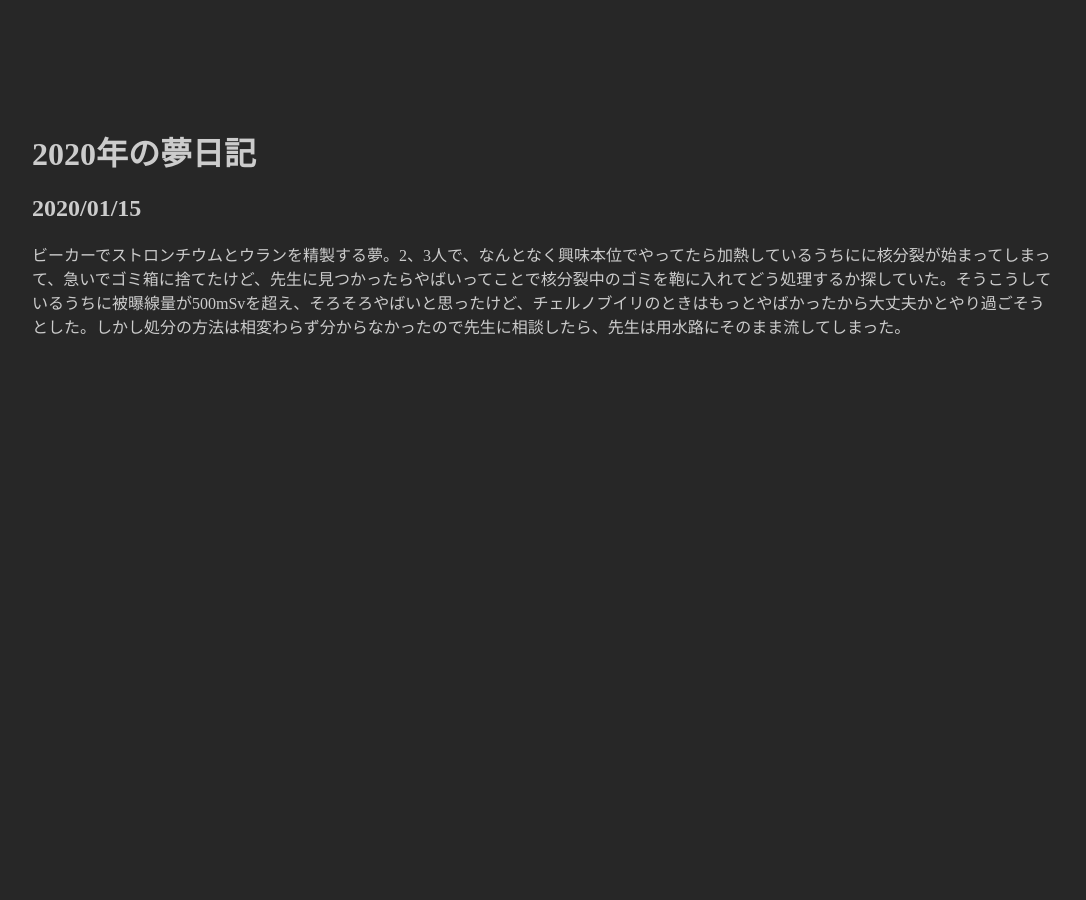
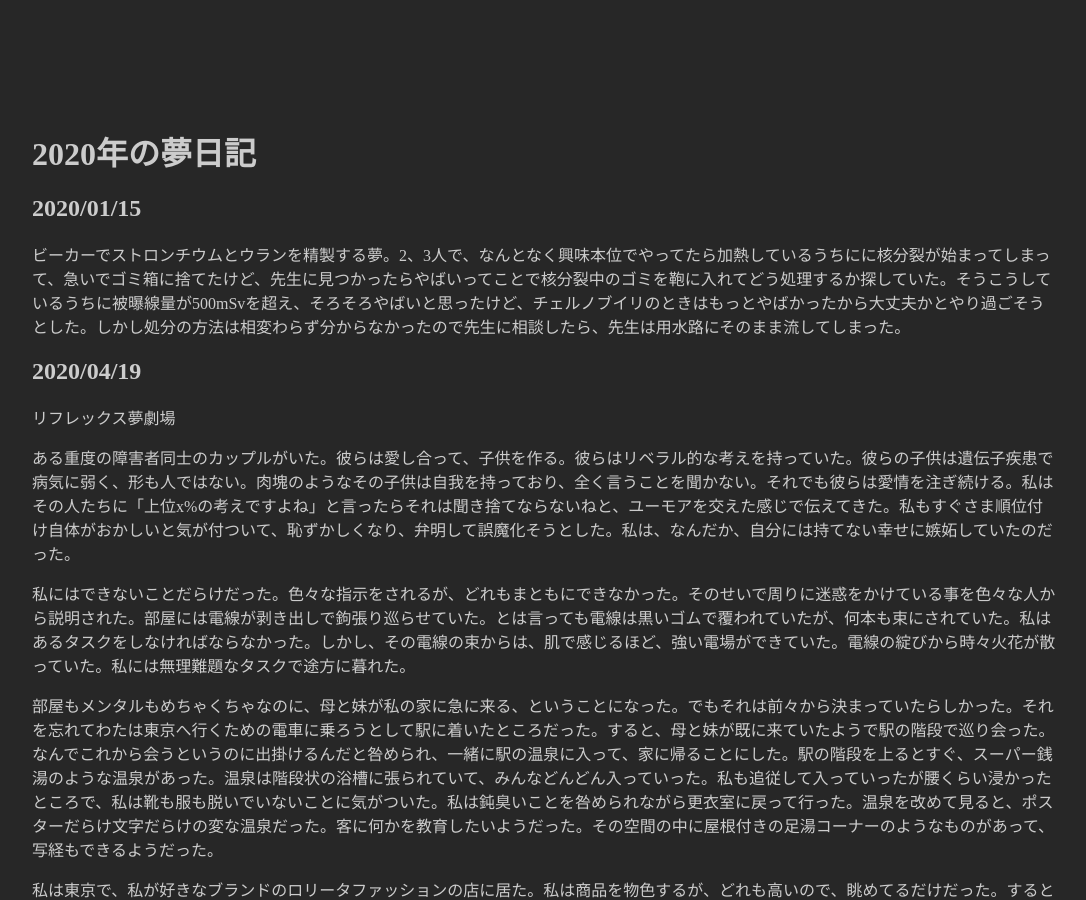
Before and after one commit to hihumi-riku/hihumi-riku.github.io, a Jekyll site: the page built from _posts/2020-01-15-dream_2020.md, in a window 1280 px wide and 900 px high. Shown: the whole window, without its empty margins (96-1182 px from the left). Built offline with Jekyll 4.4.1, drawn with Linux system fonts in a browser that asks for light colours; some of the changed text lies outside the part shown.

Commit message:
Update 2020-01-15-dream_2020.md

```diff
--- a/_posts/2020-01-15-dream_2020.md
+++ b/_posts/2020-01-15-dream_2020.md
@@ -11,3 +11,18 @@ title: 2020年の夢日記
 ## 2020/01/15
 
 ビーカーでストロンチウムとウランを精製する夢。2、3人で、なんとなく興味本位でやってたら加熱しているうちにに核分裂が始まってしまって、急いでゴミ箱に捨てたけど、先生に見つかったらやばいってことで核分裂中のゴミを鞄に入れてどう処理するか探していた。そうこうしているうちに被曝線量が500mSvを超え、そろそろやばいと思ったけど、チェルノブイリのときはもっとやばかったから大丈夫かとやり過ごそうとした。しかし処分の方法は相変わらず分からなかったので先生に相談したら、先生は用水路にそのまま流してしまった。
+
+
+<a id="2"></a>
+<a href="#2"></a>
+## 2020/04/19
+
+リフレックス夢劇場
+
+ある重度の障害者同士のカップルがいた。彼らは愛し合って、子供を作る。彼らはリベラル的な考えを持っていた。彼らの子供は遺伝子疾患で病気に弱く、形も人ではない。肉塊のようなその子供は自我を持っており、全く言うことを聞かない。それでも彼らは愛情を注ぎ続ける。私はその人たちに「上位x%の考えですよね」と言ったらそれは聞き捨てならないねと、ユーモアを交えた感じで伝えてきた。私もすぐさま順位付け自体がおかしいと気が付ついて、恥ずかしくなり、弁明して誤魔化そうとした。私は、なんだか、自分には持てない幸せに嫉妬していたのだった。
+
+私にはできないことだらけだった。色々な指示をされるが、どれもまともにできなかった。そのせいで周りに迷惑をかけている事を色々な人から説明された。部屋には電線が剥き出しで鉤張り巡らせていた。とは言っても電線は黒いゴムで覆われていたが、何本も束にされていた。私はあるタスクをしなければならなかった。しかし、その電線の束からは、肌で感じるほど、強い電場ができていた。電線の綻びから時々火花が散っていた。私には無理難題なタスクで途方に暮れた。
+
+部屋もメンタルもめちゃくちゃなのに、母と妹が私の家に急に来る、ということになった。でもそれは前々から決まっていたらしかった。それを忘れてわたは東京へ行くための電車に乗ろうとして駅に着いたところだった。すると、母と妹が既に来ていたようで駅の階段で巡り会った。なんでこれから会うというのに出掛けるんだと咎められ、一緒に駅の温泉に入って、家に帰ることにした。駅の階段を上るとすぐ、スーパー銭湯のような温泉があった。温泉は階段状の浴槽に張られていて、みんなどんどん入っていった。私も追従して入っていったが腰くらい浸かったところで、私は靴も服も脱いでいないことに気がついた。私は鈍臭いことを咎められながら更衣室に戻って行った。温泉を改めて見ると、ポスターだらけ文字だらけの変な温泉だった。客に何かを教育したいようだった。その空間の中に屋根付きの足湯コーナーのようなものがあって、写経もできるようだった。
+
+私は東京で、私が好きなブランドのロリータファッションの店に居た。私は商品を物色するが、どれも高いので、眺めてるだけだった。するとこの店のお得意様が来た。彼女はいつもこの店のロリータファッションとは全く違う方向性のロリータファッションに身を包んでいた。今まで立っているだけだった店員は、せかせかと商品を案内していった。どさくさに紛れて私は、一つの商品について尋ねたが、軽くあしらわれた。彼女は沢山商品を買っていくようだった。店を出ようとするとき、艶やかな着物を身に纏った店長である女性とすれ違った。美しさに見惚れながら、店を後にした。
```
